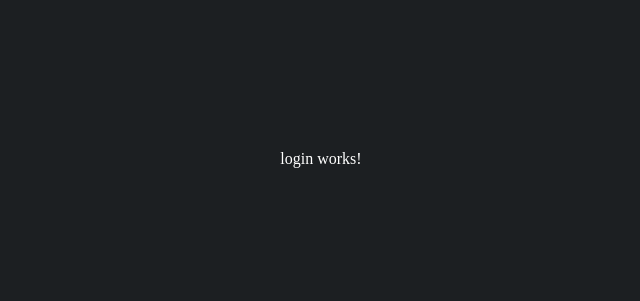
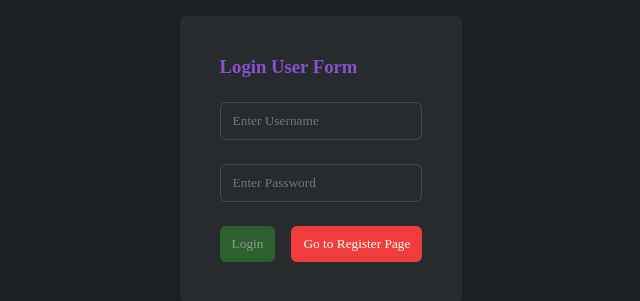
Before and after one commit to basakjeet08/Project-Management-Angular, an Angular app: page /auth/login in a window 1280 px wide. Shown: the part 241-542 px from the top of the page, without its empty margins (319-959 px from the left). Built offline with nearby package versions, Linux system fonts and the light colour scheme; a web font is replaced by a local one.

Commit message:
feat : Implemented the UI for the login screen.

```diff
--- a/src/app/auth/components/login/login.component.css
+++ b/src/app/auth/components/login/login.component.css
@@ -0,0 +1,15 @@
+.p-40 {
+  padding: 40px;
+}
+
+.g-24 {
+  gap: 24px;
+}
+
+.flex-1 {
+  flex: 1;
+}
+
+.text-wrap {
+  text-wrap: nowrap;
+}
--- a/src/app/auth/components/login/login.component.html
+++ b/src/app/auth/components/login/login.component.html
@@ -1 +1,66 @@
-<p>login works!</p>
+<form
+  class="card-container col-container p-40 g-24"
+  (ngSubmit)="onSubmitClick()"
+  #formContainer="ngForm"
+>
+  <!-- Title of the Form -->
+  <h3>Login User Form</h3>
+
+  <!-- Username for the user -->
+  <div class="col-container">
+    <input
+      type="text"
+      name="username"
+      placeholder="Enter Username"
+      [(ngModel)]="userInput.username"
+      required
+      #username="ngModel"
+    />
+
+    <!-- Username input error text -->
+    <p class="error-text" *ngIf="!username.valid && username.touched">
+      Please check the username input
+    </p>
+  </div>
+
+  <!-- Password Input Field -->
+  <div class="col-container">
+    <input
+      type="password"
+      name="password"
+      placeholder="Enter Password"
+      [(ngModel)]="userInput.password"
+      required
+      #password="ngModel"
+    />
+
+    <!-- Error Text for the password field -->
+    <p class="error-text" *ngIf="!password.valid && password.touched">
+      Please enter a password with atleast 6 Characters
+    </p>
+  </div>
+
+  <!-- This is the button container  -->
+  <div class="row-container">
+    <!-- This is the submit button -->
+    <button
+      class="secondary-btn flex-1"
+      type="submit"
+      [disabled]="!formContainer.valid || !formContainer.touched"
+    >
+      Login
+    </button>
+
+    <!-- This is the go to login page button -->
+    <button
+      class="destructive-btn flex-1 text-wrap"
+      type="button"
+      (click)="goToRegisterPageClick()"
+    >
+      Go to Register Page
+    </button>
+  </div>
+
+  <!-- Api Call errors are shown here -->
+  <p class="error-text" *ngIf="errorMessage">{{ errorMessage }}</p>
+</form>
--- a/src/app/auth/components/login/login.component.ts
+++ b/src/app/auth/components/login/login.component.ts
@@ -1,8 +1,31 @@
 import { Component } from '@angular/core';
+import { ActivatedRoute, Router } from '@angular/router';
 
 @Component({
   selector: 'app-login',
   templateUrl: './login.component.html',
   styleUrls: ['./login.component.css'],
 })
-export class LoginComponent {}
+export class LoginComponent {
+  // This variable is the data input from the user
+  userInput = {
+    username: '',
+    password: '',
+  };
+
+  // This error message is used to show errors coming from the Api Calls
+  errorMessage: string | null = null;
+
+  // Injecting the needed dependecies in the constructor
+  constructor(private router: Router, private route: ActivatedRoute) {}
+
+  // This function is invoked when the user clicks on the submit Buttonm
+  onSubmitClick() {
+    console.log(this.userInput);
+  }
+
+  // This function is invoked when the user clicks on the go to register Button
+  goToRegisterPageClick() {
+    this.router.navigate(['../', 'register'], { relativeTo: this.route });
+  }
+}
```
